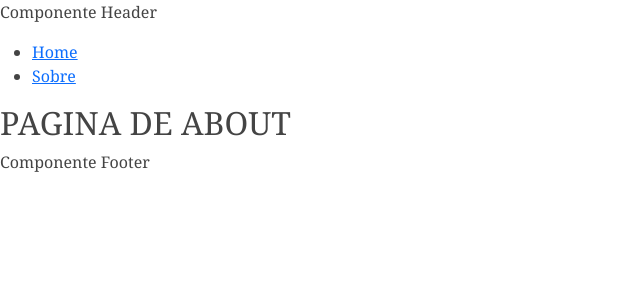
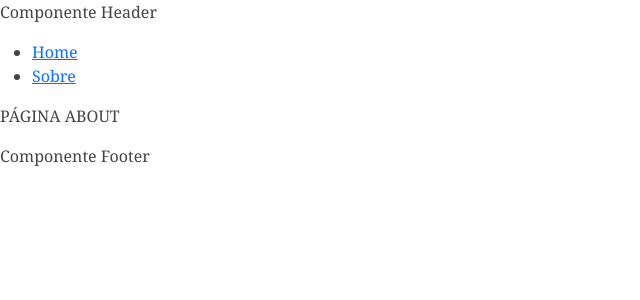
Before and after one commit to ernestopcaraujo/projectReviewAngular, an Angular app in the folder moments/: page /about in a window 1280 px wide. Shown: the top 300 px of the page, without its empty margins (0-640 px from the left). Built offline with nearby package versions, Linux system fonts and the light colour scheme.

Commit message:
style: changed text

```diff
--- a/moments/src/app/components/pages/about/about.component.html
+++ b/moments/src/app/components/pages/about/about.component.html
@@ -1 +1 @@
-<h2>PAGINA DE ABOUT</h2>
+<p>PÁGINA ABOUT</p>
```
